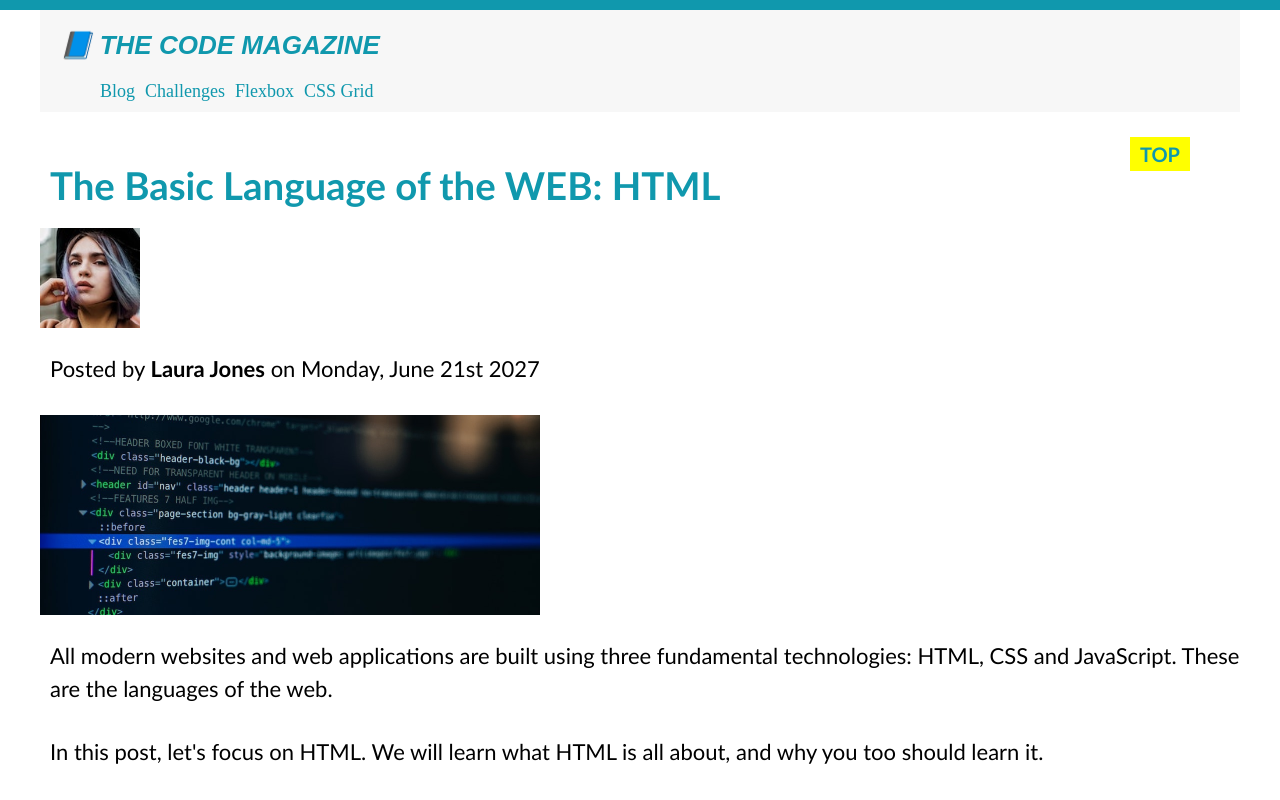
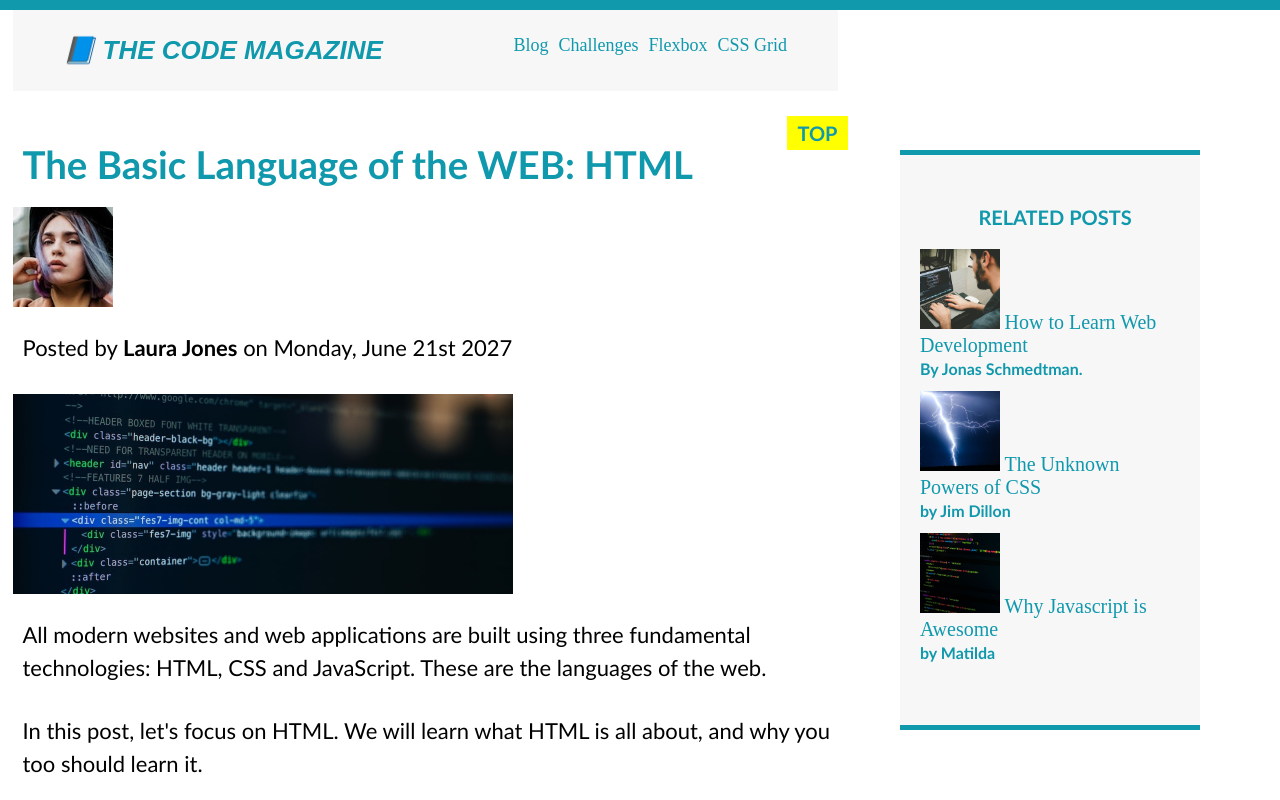
Before and after one commit to mihai-gabriel1/The-Basic-Language-of-the-Web-HTML, a plain HTML site: page index.html in a window 1280 px wide. Shown: the top 800 px of the page. Drawn offline with Linux system fonts and the light colour scheme.

Commit message:
Used the flex-box property in order to add the related post to the right of the article.

```diff
--- a/index.html
+++ b/index.html
@@ -9,12 +9,14 @@
   </head>
 
   <body>
+    <div class="general">
       <div class="container">
         <div class="flex">
           <div class="article">
             <div class="hero">
               <h1>📘 The Code Magazine</h1>
               <div class="navbar">
+
                 <ul class="nav">
                   <li><a href="blog.html" target="_blank">Blog</a></li>
                   <li><a href="#">Challenges</a></li>
@@ -100,18 +102,17 @@
       <div class="aside">
         <h4 id="related">Related posts</h4>
         <ul class="related">
-        <li>
-          <picture>
+          <li class="related-link">
             <img
             src="img/related-1.jpg"
             alt="an individual writting code"
             height="80px"
-            max-width="80px"
-          /></picture>
+            max-width="100%"
+            />
             <a href="#">How to Learn Web Development</a>
             <p class="related-author">By Jonas Schmedtman.</p>
           </li>
-        <li>
+          <li class="related-link">
             <picture>
               <img
               src="img/related-2.jpg"
@@ -122,13 +123,14 @@
               <a href="#">The Unknown Powers of CSS</a>
               <p class="related-author">by Jim Dillon</p>
             </li>
-        <li>
+            <li class="related-link">
               <picture>
                 <img
                 src="img/related-3.jpg"
                 alt="picture showing some lines of code"
                 max-width="100%"
                 height="80px"
+
                 />
               </picture>
               <a href="#">Why Javascript is Awesome</a>
@@ -137,9 +139,11 @@
           </ul>
         </div>
       </div>
+    </div>
       <footer>
         <p id="copyright">Copyright © 2022 by Mihai Gabriel</p>
       </footer>
-    <button class="like">Like ❤️</button>
+      <button class="like">
+        <a href="#">Like ❤️</a></button>
     </body>
     </html>
--- a/style.css
+++ b/style.css
@@ -9,10 +9,17 @@ body {
   border-top: 10px solid #1098ad;
   position: relative;
 }
+.general {
+  width: 1200px;
+  display: flex;
+  align-items: flex-start;
+  flex: 1  ;
+  gap: 50px;
+}
 
 .container {
-  width: 1200px;
   margin: auto;
+  max-width: 825px;
 }
 
 p {
@@ -26,8 +33,10 @@ p {
 .hero {
   background-color: #f7f7f7;
   margin-bottom: 10px;
-  padding-left: 20px;
-  padding-top: 20px;
+  padding: 5px;
+  display: flex;
+  justify-content: space-around;
+  align-items: center;
 }
 
 .title {
@@ -55,7 +64,7 @@ h2::after {
   padding: 5px 10px;
   position: absolute;
   top: -25px;
-  right: 50px;
+  right: -10px;
 }
 
 h2 {
@@ -132,11 +141,15 @@ li:last-child {
   list-style-type: none;
   margin: 10px;
   padding: 10px;
+  box-sizing: border-box;
+  display: inline-block;
 }
 
 .related-author {
   font-weight: bold;
   list-style-type: none;
+  margin-left: 0;
+  color: #1098ad;
 }
 
 #related {
@@ -157,7 +170,7 @@ li:last-child {
 #copyright {
   color: rgb(100, 100, 36);
   font-family: serif;
-  font-size: 20px;
+  font-size: 26px;
   background-color: #f7f7f7;
 }
 
@@ -214,3 +227,28 @@ h4 {
   width: 80px;
   height: 50px;
 }
+
+.related {
+  display: flex;
+  flex-direction: column;
+  /* align-items: center; */
+  margin-bottom: 0;
+}
+
+.related-author {
+  font-size: 16px;
+}
+
+.related a:link {
+  font-size: 20px;
+}
+
+.aside {
+  max-width: 300px;
+  /* height: 550px; */
+  margin-top: 140px;
+}
+
+footer {
+
+}
```
Lines whose indentation alone changed are shown as unchanged.
